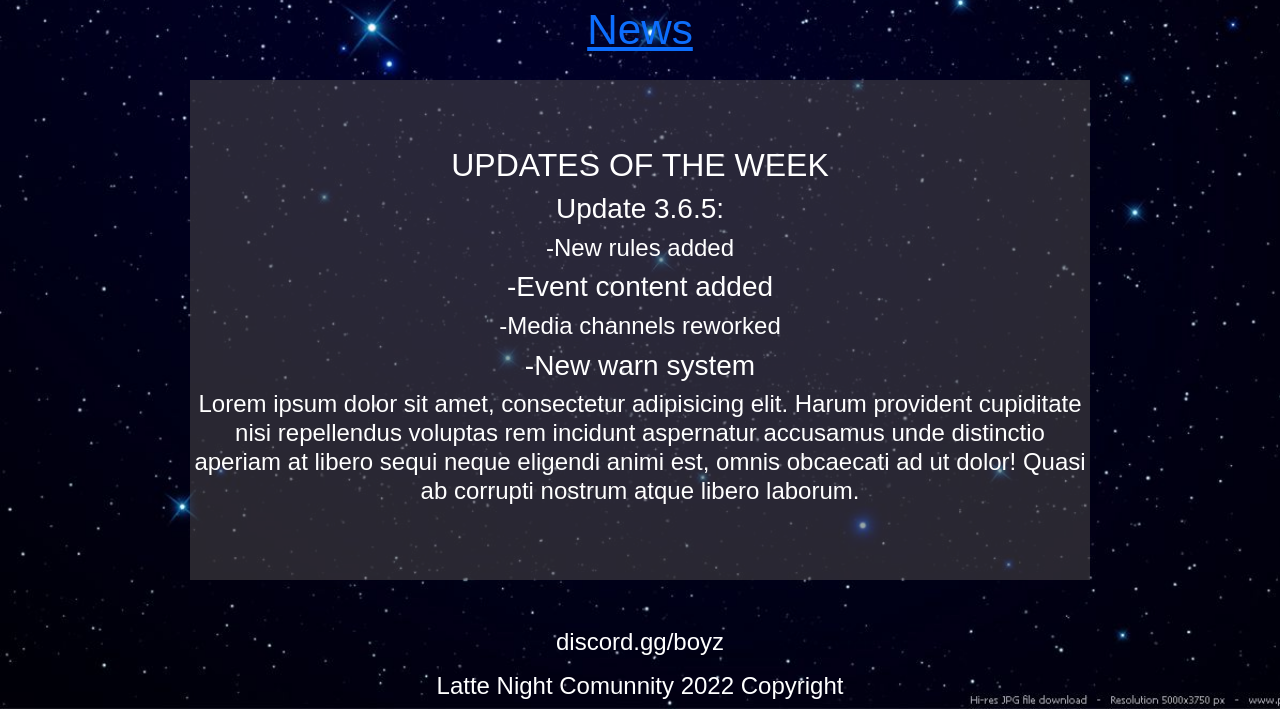
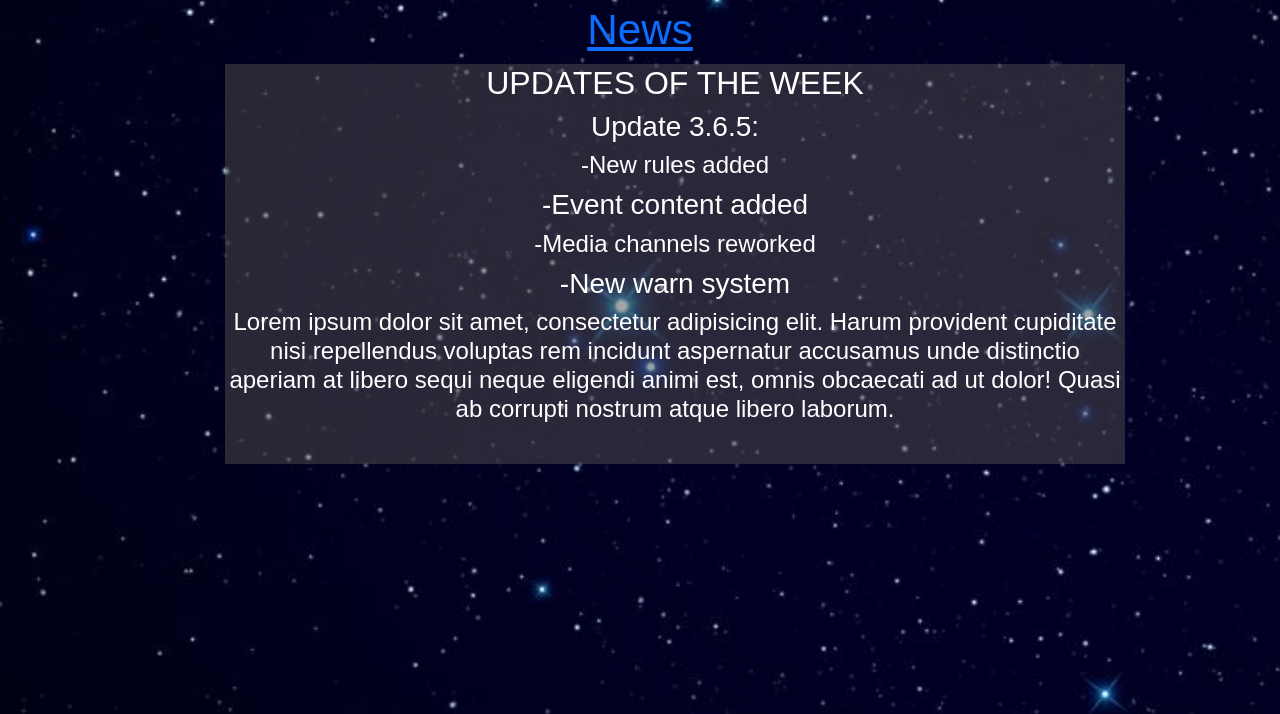
Before and after one commit to MrFei97/MrFei97.github.io, a website: page Pages/news.html in a window 1280 px wide. Shown: the part 387-1101 px from the top of the page. Drawn offline with nearby package versions, Linux system fonts and the light colour scheme.

Commit message:
Update estilos.css

```diff
--- a/Estilos/estilos.css
+++ b/Estilos/estilos.css
@@ -239,29 +239,26 @@ ul, ol {
 
 .footer{
     display: flex;
-    justify-content: center;
-    margin-top: 1rem;;
+    justify-content: end;
+    margin-top: 900px;
     color: rgb(255, 255, 255);
 }
 
 .footer2{
     display: flex;
-    justify-content: center;
-    margin-top: 1rem;;
+    justify-content: end;
+    margin-top: 1rem;
     color: rgb(255, 255, 255);
 }
 
 
 .textBlocks{
     width: 900px;
-    height: 500px;
+    height: 400px;
     background-color: rgba(83, 78, 78, 0.5);
     color: rgb(255, 255, 255);
     text-align: center;
-    display: flex;
-    flex-direction: column;
-    justify-content: center;
-    margin-top: 1rem;
+    margin-left: 70px;
 
 }
 
```
